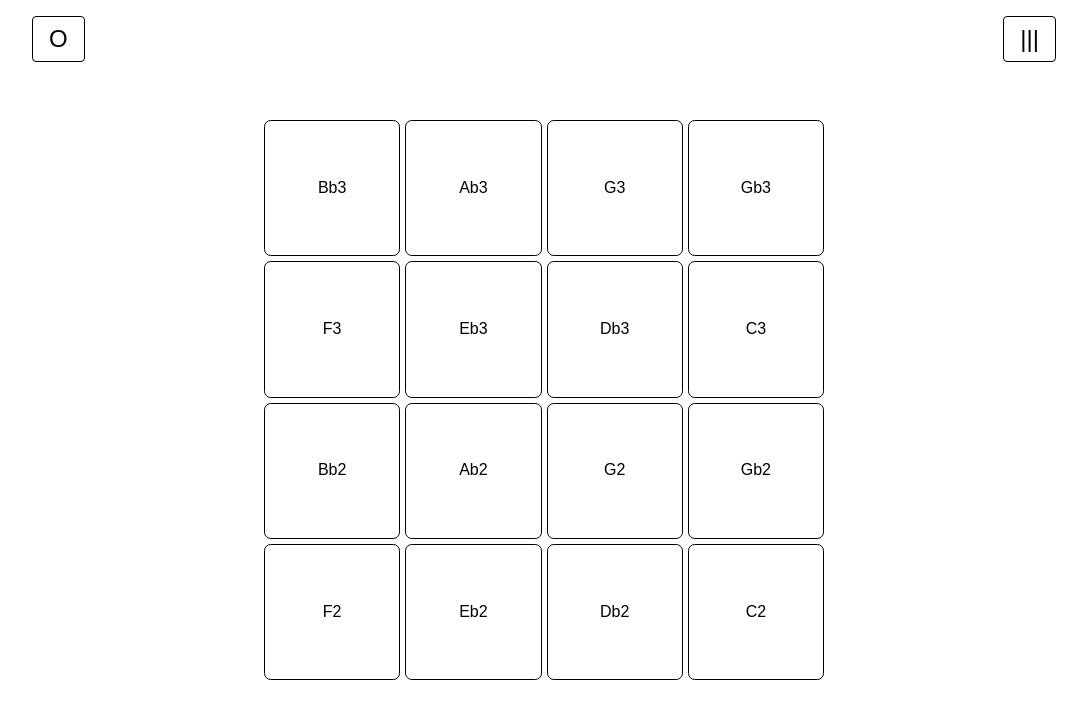
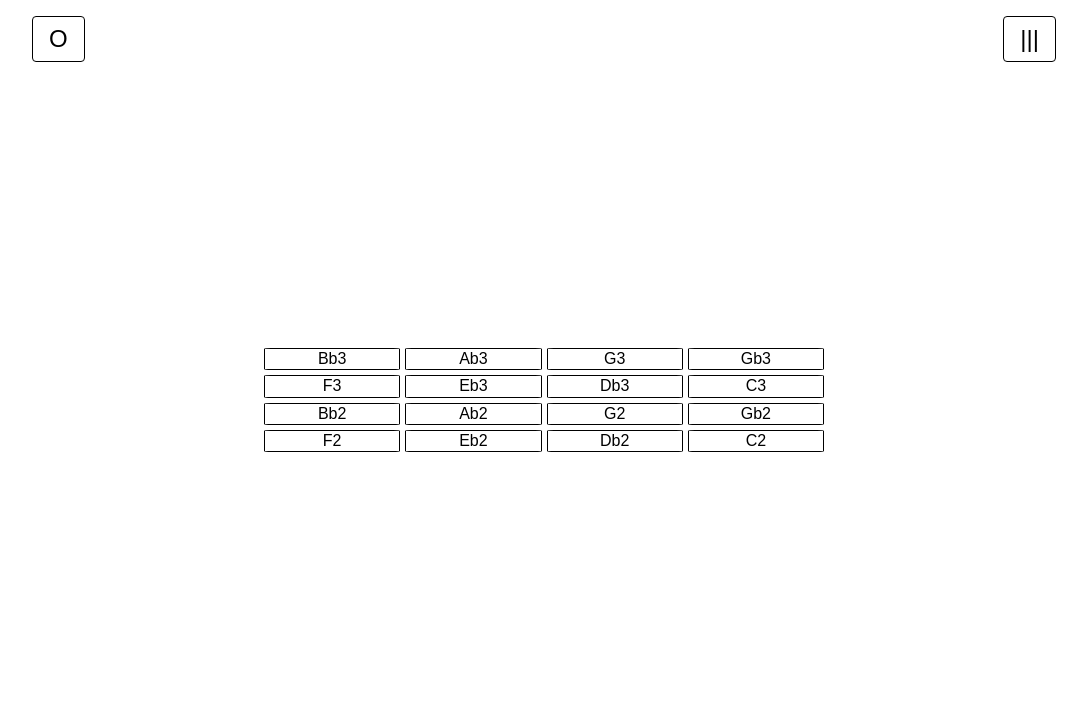
Before and after one commit to hansmaast/bungi-machine, a React (Create React App) app: page /bungi-machine/grid-goon in a window 1280 px wide. Shown: the top 718 px of the page, without its empty margins (96-1183 px from the left). Built offline with nearby package versions, Linux system fonts and the light colour scheme; no server answers.

Commit message:
Improve grid

```diff
--- a/src/components/StepSequencer.tsx
+++ b/src/components/StepSequencer.tsx
@@ -8,7 +8,7 @@ export default function StepSequencer() {
 
   return (
 
-    <Grid reverse>
+    <Grid reverse height="100vw">
       { state.steps.map((step: string) => (
         <BeatStep
           key={step}
--- a/src/pages/GridGoon.tsx
+++ b/src/pages/GridGoon.tsx
@@ -7,7 +7,7 @@ import { basicSynth } from '../instruments/synthesizers';
 export default function GridGoon() {
   return (
     <Flex height="100%">
-      <Grid>
+      <Grid heigth="100vw">
         {
           numbers.map((number) => {
             let octave: string = '3';
--- a/src/style/grid.tsx
+++ b/src/style/grid.tsx
@@ -1,21 +1,27 @@
 import styled from 'styled-components';
-import { flexbox, layout } from 'styled-system';
+import {
+  color,
+  compose, flexbox, grid, layout,
+} from 'styled-system';
 import { StyleProps } from './types';
 import { multiplier } from '../constants';
 
 export const Grid = styled.div<StyleProps & any>`
     display: grid;
     direction: ${({ reverse }) => (reverse ? 'rtl' : '')};
-    grid-gap: 5px;
-    height: 100vw;
-    width: 100%;
     grid-template-columns: repeat(${multiplier}, 1fr);
     grid-template-rows: repeat(${multiplier}, 1fr);
-    ${flexbox};
-    ${layout};
+    ${compose(
+    flexbox,
+    layout,
+    grid,
+    color,
+  )}
 `;
 Grid.defaultProps = {
   padding: [2, 4],
+  gridGap: '5px',
   maxHeight: ['100vh', '70vh'],
   maxWidth: ['100vh', '70vh'],
+  width: '100%',
 };
```
